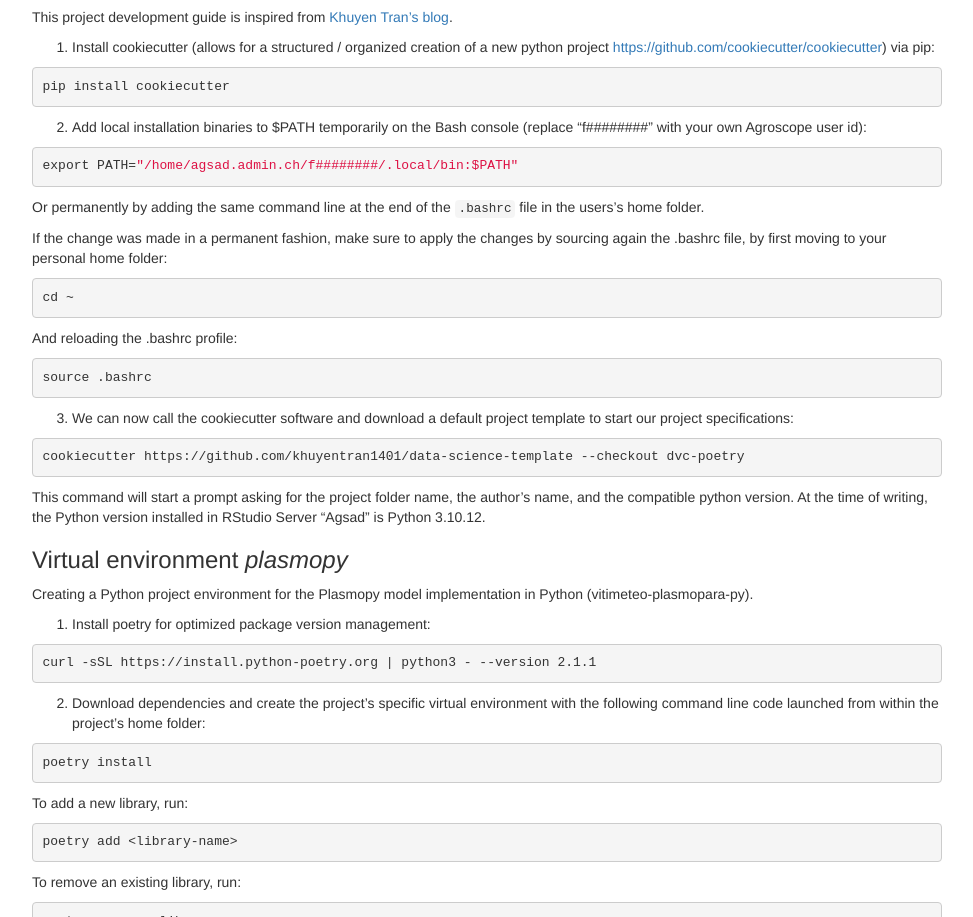
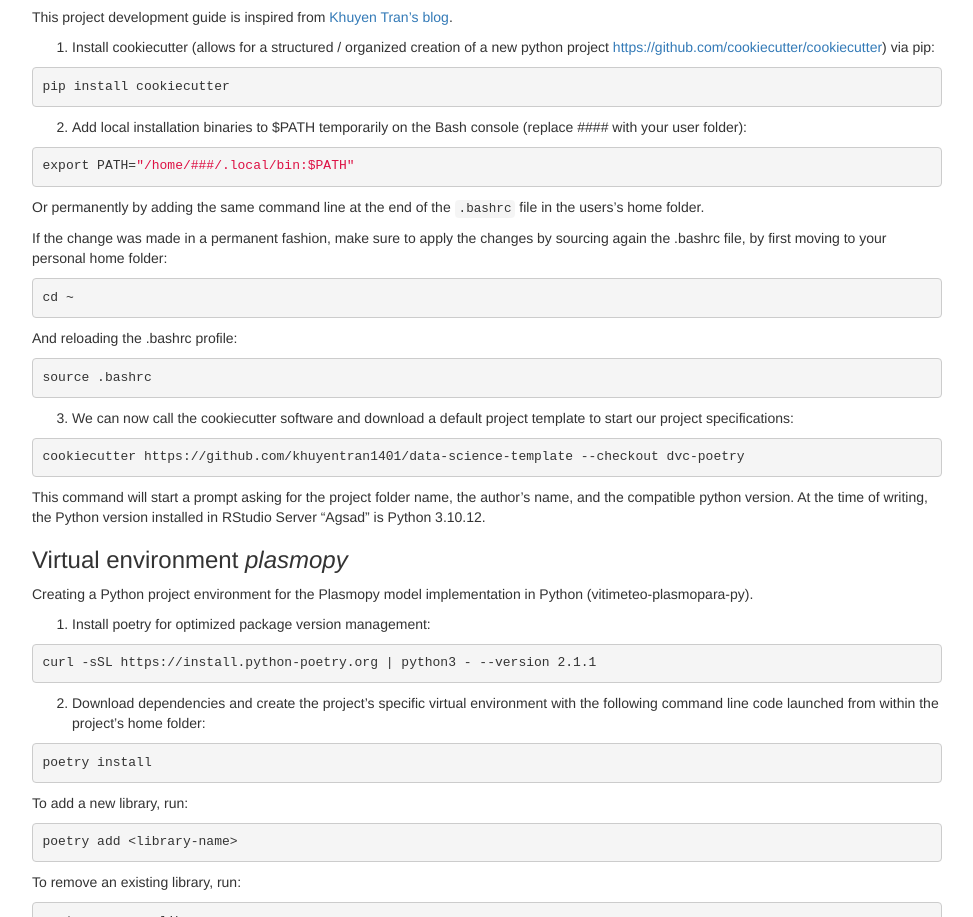
Before and after one commit to agroscope-ch/plasmopy, a plain HTML site: page README.html in a window 1280 px wide. Shown: the part 3223-4140 px from the top of the page, without its empty margins (153-1126 px from the left). Drawn offline with nearby package versions, Linux system fonts and the light colour scheme; some packages are replaced by stand-ins of ours.

Commit message:
updated README

```diff
--- a/README.html
+++ b/README.html
@@ -469,9 +469,9 @@ pip:</li>
 <pre class="bash"><code>pip install cookiecutter</code></pre>
 <ol start="2" style="list-style-type: decimal">
 <li>Add local installation binaries to $PATH temporarily on the Bash
-console (replace “f########” with your own Agroscope user id):</li>
+console (replace #### with your user folder):</li>
 </ol>
-<pre class="bash"><code>export PATH=&quot;/home/agsad.admin.ch/f########/.local/bin:$PATH&quot;</code></pre>
+<pre class="bash"><code>export PATH=&quot;/home/###/.local/bin:$PATH&quot;</code></pre>
 <p>Or permanently by adding the same command line at the end of the
 <code>.bashrc</code> file in the users’s home folder.</p>
 <p>If the change was made in a permanent fashion, make sure to apply the
```
Also changed, not shown: 1 other file.
